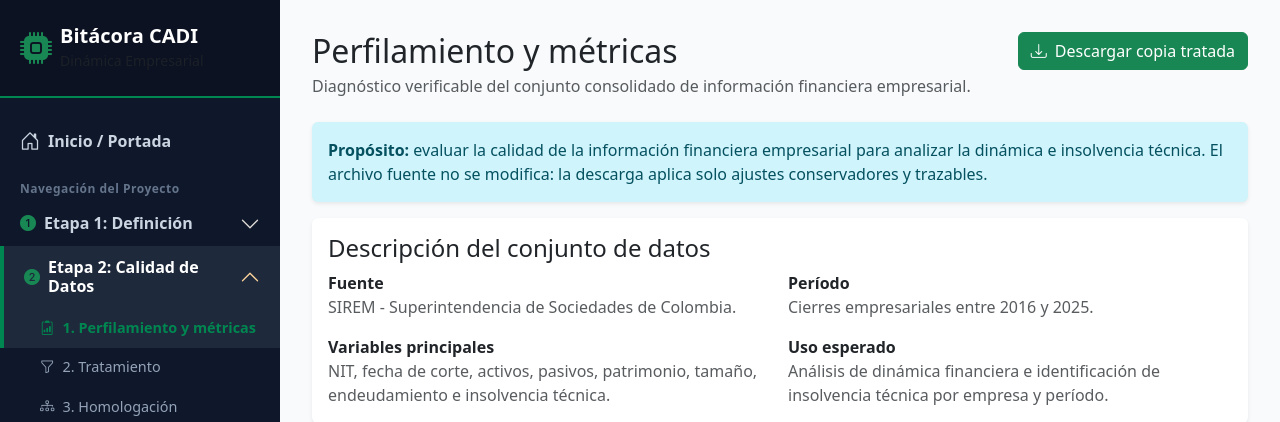
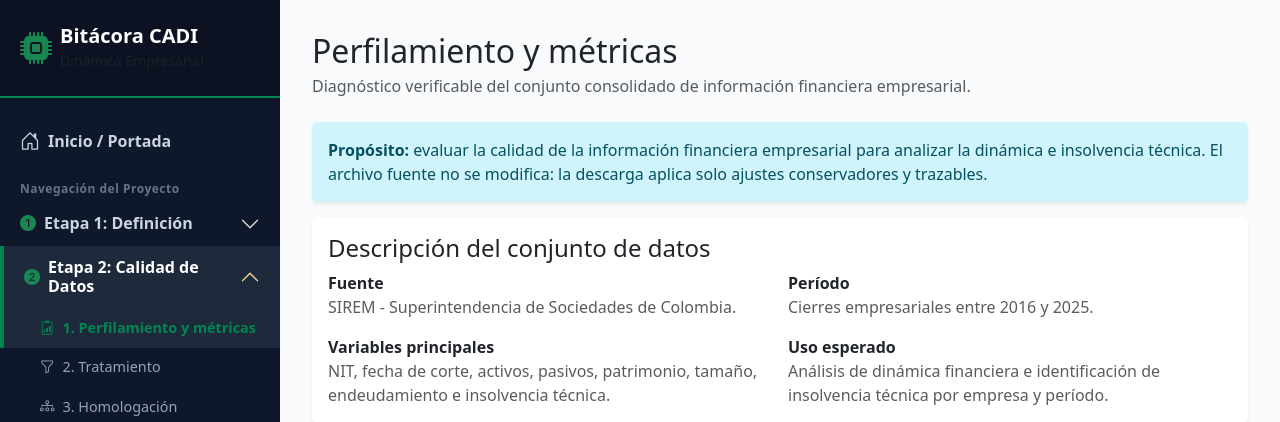
Before and after one commit to Tayrun/Dinamica-Empresarial, a Flask app: page /etapa2/calidad-datos in a window 1280 px wide. Shown: the top 422 px of the page. Run offline with Flask 3, Linux system fonts and the light colour scheme.

Commit message:
Eliminar boton Descargar copia tratada de Perfilamiento y metricas

```diff
--- a/templates/calidad_datos.html
+++ b/templates/calidad_datos.html
@@ -1,9 +1,8 @@
 {% extends "layout.html" %}
 
 {% block content %}
-<div class="d-flex justify-content-between align-items-start mb-4">
+<div class="mb-4">
     <div><h1 class="h2 mb-1">Perfilamiento y métricas</h1><p class="text-muted mb-0">Diagnóstico verificable del conjunto consolidado de información financiera empresarial.</p></div>
-    <a href="{{ url_for('descargar_dataset_tratado') }}" class="btn btn-success"><i class="bi bi-download me-1"></i> Descargar copia tratada</a>
 </div>
 
 <div class="alert alert-info border-0 shadow-sm"><strong>Propósito:</strong> evaluar la calidad de la información financiera empresarial para analizar la dinámica e insolvencia técnica. El archivo fuente no se modifica: la descarga aplica solo ajustes conservadores y trazables.</div>
```
